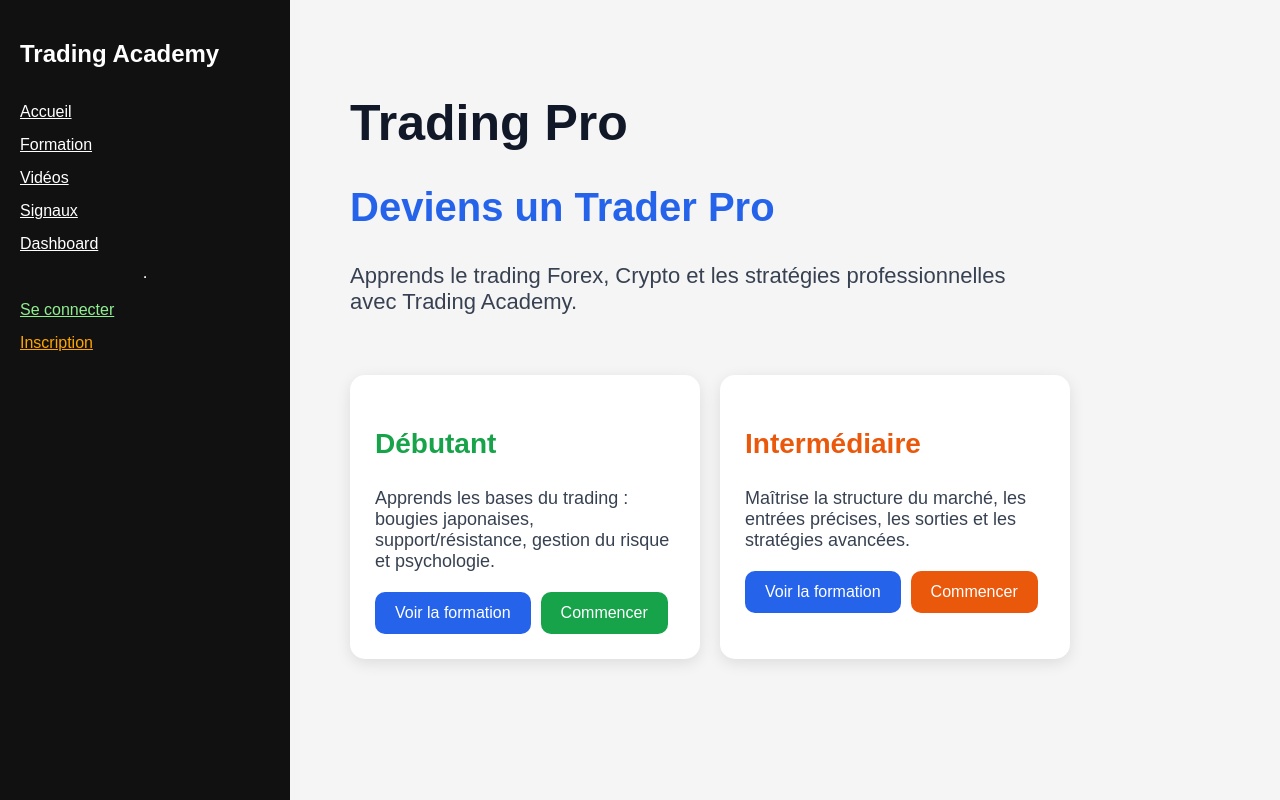
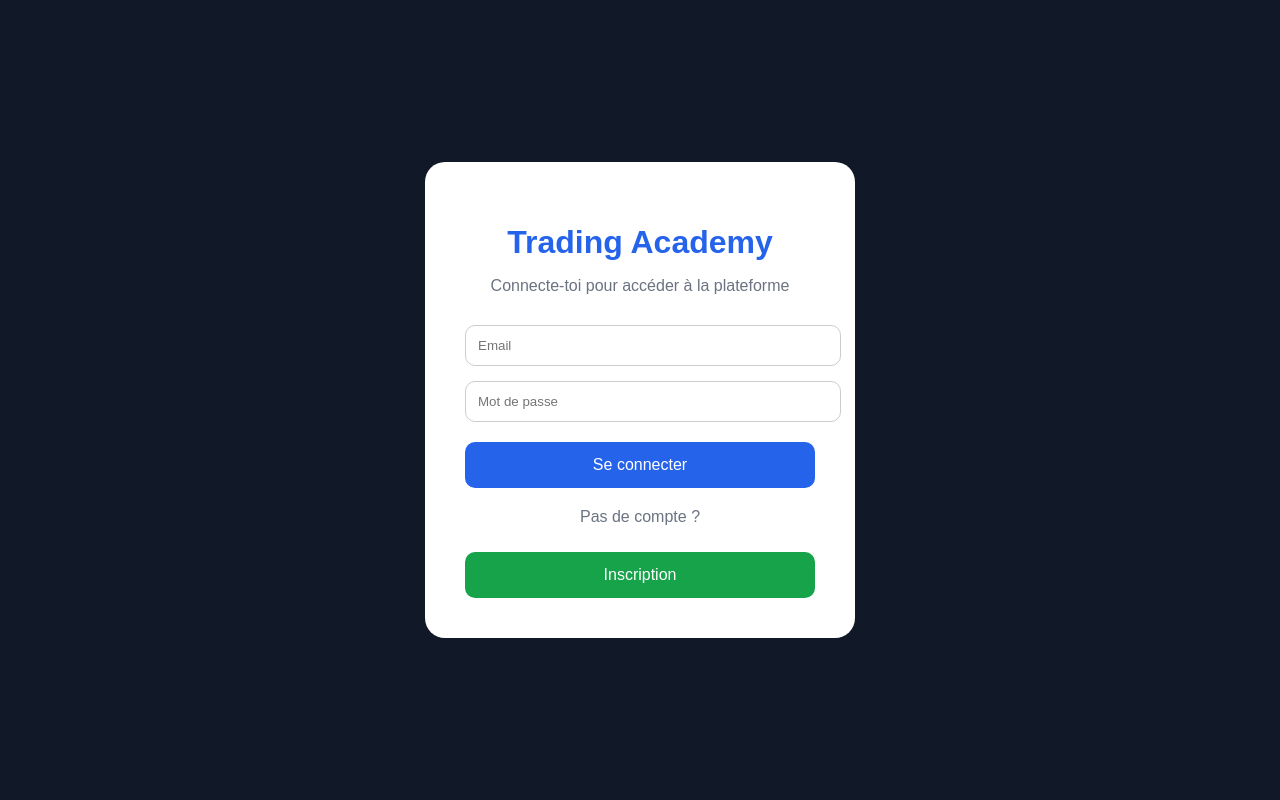
Before and after one commit to BKG226/trading-academy, a Next.js app: page / in a window 1280 px wide. Built offline with nearby package versions, Linux system fonts and the light colour scheme.

Commit message:
professional training sections

```diff
--- a/app/layout.tsx
+++ b/app/layout.tsx
@@ -8,66 +8,11 @@ export default function RootLayout({
       <body
         style={{
           margin: 0,
-          display: "flex",
-          minHeight: "100vh",
           fontFamily: "Arial",
+          background: "#f5f5f5",
         }}
       >
-        {/* MENU VERTICAL */}
-        <aside
-          style={{
-            width: "250px",
-            background: "#111",
-            color: "white",
-            padding: "20px",
-            display: "flex",
-            flexDirection: "column",
-            gap: "15px",
-          }}
-        >
-          <h2>Trading Academy</h2>
-
-          <a href="/" style={{ color: "white" }}>
-            Accueil
-          </a>
-
-          <a href="/formation" style={{ color: "white" }}>
-            Formation
-          </a>
-
-          <a href="/videos" style={{ color: "white" }}>
-            Vidéos
-          </a>
-
-          <a href="/signaux" style={{ color: "white" }}>
-            Signaux
-          </a>
-
-          <a href="/dashboard" style={{ color: "white" }}>
-            Dashboard
-          </a>
-
-          <hr />
-
-          <a href="/connexion" style={{ color: "lightgreen" }}>
-            Se connecter
-          </a>
-
-          <a href="/inscription" style={{ color: "orange" }}>
-            Inscription
-          </a>
-        </aside>
-
-        {/* CONTENU */}
-        <main
-          style={{
-            flex: 1,
-            padding: "20px",
-            background: "#f5f5f5",
-          }}
-        >
-          {children}
-        </main>
+        {children}
       </body>
     </html>
   )
--- a/app/page.tsx
+++ b/app/page.tsx
@@ -2,182 +2,105 @@ export default function Home() {
   return (
     <div
       style={{
+        height: "100vh",
+        display: "flex",
+        justifyContent: "center",
+        alignItems: "center",
+        background: "#111827",
+      }}
+    >
+      <div
+        style={{
+          background: "white",
           padding: "40px",
+          borderRadius: "20px",
+          width: "350px",
+          textAlign: "center",
         }}
       >
         <h1
           style={{
-          fontSize: "50px",
-          marginBottom: "20px",
-          color: "#111827",
+            color: "#2563eb",
+            marginBottom: "10px",
           }}
         >
-        Trading Pro
+          Trading Academy
         </h1>
-
-      <h2
-        style={{
-          fontSize: "40px",
-          color: "#2563eb",
-        }}
-      >
-        Deviens un Trader Pro
-      </h2>
 
         <p
           style={{
-          fontSize: "22px",
-          marginTop: "20px",
-          maxWidth: "700px",
-          color: "#374151",
+            color: "#6b7280",
+            marginBottom: "30px",
           }}
         >
-        Apprends le trading Forex, Crypto et les stratégies
-        professionnelles avec Trading Academy.
+          Connecte-toi pour accéder à la plateforme
         </p>
 
-      {/* Niveaux */}
-      <div
+        <input
+          type="email"
+          placeholder="Email"
           style={{
-          marginTop: "60px",
-          display: "flex",
-          gap: "20px",
-          flexWrap: "wrap",
+            width: "100%",
+            padding: "12px",
+            marginBottom: "15px",
+            borderRadius: "10px",
+            border: "1px solid #ccc",
           }}
-      >
-        {/* Débutant */}
-        <div
+        />
+
+        <input
+          type="password"
+          placeholder="Mot de passe"
           style={{
-            background: "white",
-            padding: "25px",
-            borderRadius: "15px",
-            width: "300px",
-            boxShadow: "0 4px 15px rgba(0,0,0,0.1)",
+            width: "100%",
+            padding: "12px",
+            marginBottom: "20px",
+            borderRadius: "10px",
+            border: "1px solid #ccc",
           }}
-        >
-          <h3
-            style={{
-              color: "#16a34a",
-              fontSize: "28px",
-            }}
-          >
-            Débutant
-          </h3>
+        />
 
-          <p
-            style={{
-              color: "#374151",
-              marginTop: "15px",
-              fontSize: "18px",
-            }}
-          >
-            Apprends les bases du trading :
-            bougies japonaises, support/résistance,
-            gestion du risque et psychologie.
-          </p>
-
-          <div
-            style={{
-              marginTop: "20px",
-              display: "flex",
-              gap: "10px",
-              flexWrap: "wrap",
-            }}
-          >
+        <a href="/dashboard">
           <button
             style={{
+              width: "100%",
               background: "#2563eb",
               color: "white",
               border: "none",
-                padding: "12px 20px",
+              padding: "14px",
               borderRadius: "10px",
               fontSize: "16px",
             }}
           >
-              Voir la formation
+            Se connecter
           </button>
+        </a>
 
+        <p
+          style={{
+            marginTop: "20px",
+            color: "#6b7280",
+          }}
+        >
+          Pas de compte ?
+        </p>
+
+        <a href="/inscription">
           <button
             style={{
+              width: "100%",
               background: "#16a34a",
               color: "white",
               border: "none",
-                padding: "12px 20px",
+              padding: "14px",
               borderRadius: "10px",
               fontSize: "16px",
+              marginTop: "10px",
             }}
           >
-              Commencer
+            Inscription
           </button>
-          </div>
-        </div>
-
-        {/* Intermédiaire */}
-        <div
-          style={{
-            background: "white",
-            padding: "25px",
-            borderRadius: "15px",
-            width: "300px",
-            boxShadow: "0 4px 15px rgba(0,0,0,0.1)",
-          }}
-        >
-          <h3
-            style={{
-              color: "#ea580c",
-              fontSize: "28px",
-            }}
-          >
-            Intermédiaire
-          </h3>
-
-          <p
-            style={{
-              color: "#374151",
-              marginTop: "15px",
-              fontSize: "18px",
-            }}
-          >
-            Maîtrise la structure du marché,
-            les entrées précises, les sorties
-            et les stratégies avancées.
-          </p>
-
-          <div
-            style={{
-              marginTop: "20px",
-              display: "flex",
-              gap: "10px",
-              flexWrap: "wrap",
-            }}
-          >
-            <button
-              style={{
-                background: "#2563eb",
-                color: "white",
-                border: "none",
-                padding: "12px 20px",
-                borderRadius: "10px",
-                fontSize: "16px",
-              }}
-            >
-              Voir la formation
-            </button>
-
-            <button
-              style={{
-                background: "#ea580c",
-                color: "white",
-                border: "none",
-                padding: "12px 20px",
-                borderRadius: "10px",
-                fontSize: "16px",
-              }}
-            >
-              Commencer
-            </button>
-          </div>
-        </div>
+        </a>
       </div>
     </div>
   )
```
Also changed, not shown: app/dashboard/page.tsx (+62 -50 lines). Lines whose indentation alone changed are shown as unchanged.
